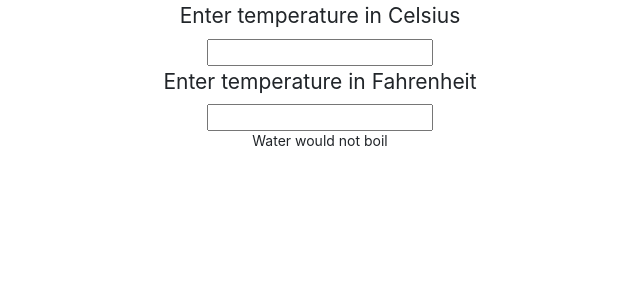
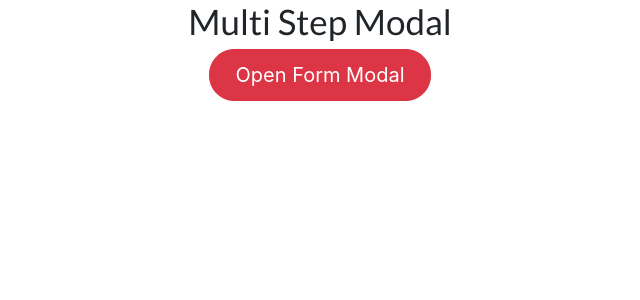
Before and after one commit to anisur2805/react-multistep-forms, a React (Create React App) app: page / in a window 1280 px wide. Shown: the top 300 px of the page, without its empty margins (320-960 px from the left). Built offline with nearby package versions, Linux system fonts and the light colour scheme.

Commit message:
cleanup project

```diff
--- a/public/index.html
+++ b/public/index.html
@@ -27,7 +27,7 @@
   rel="stylesheet"
   href="https://cdnjs.cloudflare.com/ajax/libs/semantic-ui/2.4.1/semantic.min.css"
 />
-    <title>React App</title>
+    <title>State Lifting - React</title>
   </head>
   <body>
     <noscript>You need to enable JavaScript to run this app.</noscript>
--- a/src/App.js
+++ b/src/App.js
@@ -1,18 +1,19 @@
 import React from "react";
-// import Home from "./components/Home";
+import MultiStepForm from "./components/multi-step-Form";
+import SingleStepForm from "./components/singleForm/Form";
 
 import "bootstrap/dist/css/bootstrap.min.css";
 import "./style.css";
-import Calculator from "./components/boil/Calculator";
-// import Form from "./components/Form";
 
 function App() {
   return (
     <div className="App">
       <header className="App-header text-center">
-        {/* <Home /> */}
-        {/* <Form /> */}
-        <Calculator />
+        {/* Multi step form goes here */}
+        <MultiStepForm />
+
+        {/* Single step form goes here */}
+        {/* <SingleStepForm /> */}
       </header>
     </div>
   );
--- a/src/components/boil/BoilVerdict.js
+++ /dev/null
@@ -1,6 +0,0 @@
-export default function BoilVerdict({ celsius = 0 }) {
-  if (celsius >= 100) {
-    return <p>Water would boil</p>;
-  }
-  return <p>Water would not boil</p>;
-}
--- a/src/components/boil/Calculator.js
+++ /dev/null
@@ -1,42 +0,0 @@
-import React, { Component } from "react";
-import BoilVerdict from "./BoilVerdict";
-import TemperatureInput from "./TemperatureInput";
-import { convert, toCelsius, toFahrenheit } from "./lib/converter";
-
-export default class Calculator extends Component {
-  state = {
-    temperature: "",
-    scale: "c",
-  };
-
-  handleChange = (e, scale) => {
-    this.setState({
-      temperature: e.target.value,
-    //   scale: scale,
-      scale,
-    });
-  };
-
-  render() {
-    const { temperature, scale } = this.state;
-    const celsius =
-      scale === "f" ? convert(temperature, toCelsius) : temperature;
-    const fahrenheit =
-      scale === "c" ? convert(temperature, toFahrenheit) : temperature;
-    return (
-      <div>
-        <TemperatureInput
-          scale="c"
-          temperature={celsius}
-          onTemperatureChange={this.handleChange}
-        />
-        <TemperatureInput
-          scale="f"
-          temperature={fahrenheit}
-          onTemperatureChange={this.handleChange}
-        />
-        <BoilVerdict celsius={parseFloat(temperature)} />
-      </div>
-    );
-  }
-}
--- a/src/components/boil/TemperatureInput.js
+++ /dev/null
@@ -1,23 +0,0 @@
-import React from "react";
-const scaleNames = {
-  c: "Celsius",
-  f: "Fahrenheit",
-};
-
-export default function TemperatureInput({
-  temperature,
-  scale,
-  onTemperatureChange,
-}) {
-  return (
-    <div>
-      <fieldset>
-        <legend>Enter temperature in {scaleNames[scale]}</legend>
-        <input
-          value={temperature}
-          onChange={(e) => onTemperatureChange(e, scale)}
-        />
-      </fieldset>
-    </div>
-  );
-}
--- a/src/components/boil/lib/converter.js
+++ /dev/null
@@ -1,19 +0,0 @@
-export function toCelsius(fahrenheit) {
-  return ((fahrenheit - 32) * 5) / 9;
-}
-
-export function toFahrenheit(celsius) {
-  return (celsius * 9) / 5 + 32;
-}
-
-export function convert(temperature, convertTo) {
-  const input = parseFloat(temperature);
-  if (Number.isNaN(input)) {
-    return "";
-  }
-
-  const output = convertTo(input);
-  console.log(output);
-  const rounded = Math.floor(output * 1000) / 1000;
-  return rounded.toString();
-}
--- /dev/null
+++ b/src/components/multi-step-Form/index.jsx
@@ -0,0 +1,25 @@
+import React, { useState } from "react";
+import { Button, Modal } from "reactstrap";
+import MultiStepForm from "./Multi-stepForm";
+
+const Main = () => {
+	const [ modalState, setModalState ] = useState(false);
+	const toggle = () => setModalState(!modalState);
+
+	return (
+		<div>
+			<div className="modal-wrapper ">
+				<h1>Multi Step Modal</h1>
+				<Button color="danger" className="btn" onClick={ toggle }>
+					Open Form Modal
+        </Button>
+			</div>
+
+			<Modal isOpen={ modalState } toggle={ toggle }>
+				<MultiStepForm toggle={ toggle } />
+			</Modal>
+		</div>
+	);
+};
+
+export default Main;
```
Also changed, not shown: src/components/Home.jsx (deleted, +0 -25 lines), src/components/multi-step-Form/Multi-stepForm.jsx (renamed from src/components/Multi-stepForm.jsx), src/components/singleForm/Form.jsx (renamed from src/components/Form.jsx).
